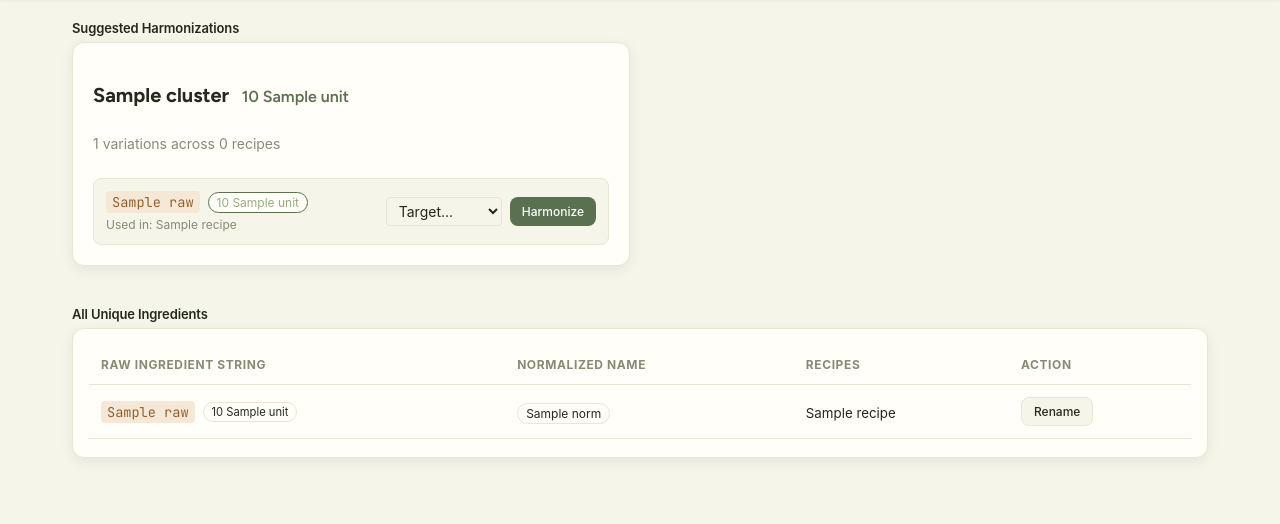
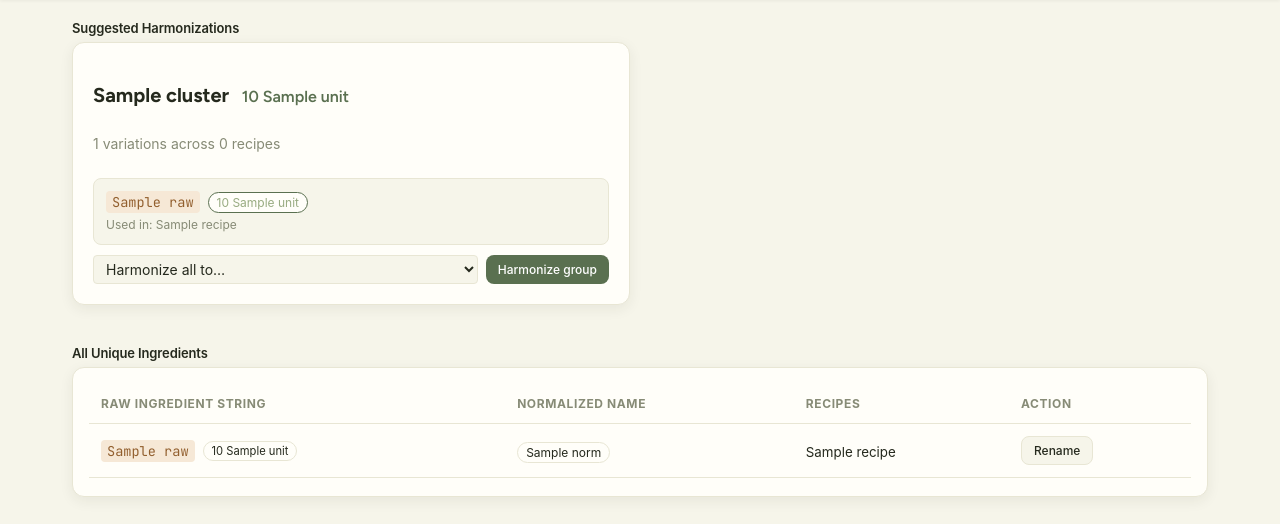
Before and after one commit to PepJr100/meal-planner, a Flask app: template meal_planner/templates/ingredients_harmonize.html in a window 1280 px wide. Shown: the part 84-608 px from the top of the page. Run offline with Flask 3, Linux system fonts and the light colour scheme; the template is opened without the code that fills it: most values are stand-ins (such as "Sample title", 1, 10 or a date in 2020).

Commit message:
Make harmonizer dropdown per-group with an "Other" free-text option
Previously each variation in a suggestion group had its own target
dropdown + Harmonize button. Replace those with a single per-group form:
pick one target for the whole group (any existing variation, or "Other"
to type a custom replacement), and harmonize all variations at once.

harmonize_apply now accepts multiple old_text values for one new_text
(getlist), skipping the target itself. The manual Rename modal still
works (single old_text + new_text).

Co-Authored-By: Claude Opus 4.8 (1M context) <noreply@anthropic.com>

```diff
--- a/meal_planner/app.py
+++ b/meal_planner/app.py
@@ -1073,11 +1073,18 @@ def harmonize_ingredients():
 
 @app.route("/ingredients/harmonize/apply", methods=["POST"])
 def harmonize_apply():
-    """Bulk replace one ingredient string with another across all recipes."""
-    old_text = (request.form.get("old_text") or "").strip()
+    """Bulk replace one or more ingredient strings with a single target across all recipes.
+
+    Accepts multiple `old_text` values (e.g. all variations in a group) and one
+    `new_text` target, which may be an existing variation or a custom-typed string.
+    """
+    old_texts = {t.strip() for t in request.form.getlist("old_text") if t.strip()}
     new_text = (request.form.get("new_text") or "").strip()
 
-    if not old_text or not new_text or old_text == new_text:
+    # Don't replace the target with itself (the chosen variation may be in the list).
+    old_texts.discard(new_text)
+
+    if not old_texts or not new_text:
         return redirect(url_for("harmonize_ingredients"))
 
     rows = db.execute("SELECT id, ingredients_text FROM recipes").fetchall()
@@ -1087,7 +1094,7 @@ def harmonize_apply():
         new_lines = []
         changed = False
         for ln in lines:
-            if ln.strip() == old_text:
+            if ln.strip() in old_texts:
                 new_lines.append(new_text)
                 changed = True
             else:
--- a/meal_planner/templates/ingredients_harmonize.html
+++ b/meal_planner/templates/ingredients_harmonize.html
@@ -46,24 +46,27 @@
                   </div>
                   <div class="variation-recipes">Used in: {{ var_data.recipes | join(', ') }}</div>
                 </div>
-                <form action="{{ url_for('harmonize_apply') }}" method="POST" class="harmonize-form"
-                      onsubmit="return validateHarmonize(this, '{{ var_data.qty }}', '{{ var_data.unit }}')">
-                  <input type="hidden" name="old_text" value="{{ raw }}" />
-                  <div class="harmonize-input-group">
-                    <select name="new_text" class="input-select" required>
-                      <option value="" disabled selected>Target...</option>
-                      {% for target_raw, target_data in cluster.variations.items() %}
-                      {% if target_raw != raw %}
-                      <option value="{{ target_raw }}" data-qty="{{ target_data.qty }}" data-unit="{{ target_data.unit }}">{{ target_raw }}</option>
-                      {% endif %}
-                      {% endfor %}
-                    </select>
-                    <button type="submit" class="primary btn-sm">Harmonize</button>
-                  </div>
-                </form>
               </div>
               {% endfor %}
             </div>
+            <form action="{{ url_for('harmonize_apply') }}" method="POST" class="harmonize-form group-harmonize-form"
+                  onsubmit="return prepareGroupHarmonize(this)">
+              {% for raw in cluster.variations.keys() %}
+              <input type="hidden" name="old_text" value="{{ raw }}" />
+              {% endfor %}
+              <input type="hidden" name="new_text" />
+              <div class="harmonize-input-group">
+                <select name="target_select" class="input-select" required onchange="toggleCustomText(this)" style="flex: 1;">
+                  <option value="" disabled selected>Harmonize all to&hellip;</option>
+                  {% for target_raw in cluster.variations.keys() %}
+                  <option value="{{ target_raw }}">{{ target_raw }}</option>
+                  {% endfor %}
+                  <option value="__other__">&#9998; Other (type your own)&hellip;</option>
+                </select>
+                <input type="text" name="custom_text" class="input-select group-custom-text" placeholder="Type replacement&hellip;" style="display: none; flex: 1;" />
+                <button type="submit" class="primary btn-sm">Harmonize group</button>
+              </div>
+            </form>
           </div>
           {% endfor %}
         </div>
@@ -155,42 +158,44 @@
         }, 300);
       }
 
-      function validateHarmonize(form, sourceQtyLabel, sourceUnitLabel) {
-        const select = form.querySelector('select[name="new_text"]');
-        const selectedOption = select.options[select.selectedIndex];
-        if (!selectedOption) return true;
+      // Show/hide the free-text box when "Other" is picked in a group dropdown.
+      function toggleCustomText(select) {
+        const form = select.closest('form');
+        const custom = form.querySelector('.group-custom-text');
+        if (select.value === '__other__') {
+          custom.style.display = '';
+          custom.required = true;
+          custom.focus();
+        } else {
+          custom.style.display = 'none';
+          custom.required = false;
+        }
+      }
 
-        const targetQtyLabel = selectedOption.getAttribute('data-qty');
-        const targetUnitLabel = selectedOption.getAttribute('data-unit');
+      // Resolve the chosen target (an existing variation or custom text),
+      // stash it in the hidden new_text field, and confirm before applying.
+      function prepareGroupHarmonize(form) {
+        const select = form.querySelector('select[name="target_select"]');
+        const custom = form.querySelector('.group-custom-text');
+        const hidden = form.querySelector('input[name="new_text"]');
 
-        console.log('Validating Harmonize:', {
-          source: { qty: sourceQtyLabel, unit: sourceUnitLabel },
-          target: { qty: targetQtyLabel, unit: targetUnitLabel }
-        });
+        let newText;
+        if (select.value === '__other__') {
+          newText = (custom.value || '').trim();
+          if (!newText) {
+            alert('Please type a replacement.');
+            custom.focus();
+            return false;
+          }
+        } else if (select.value) {
+          newText = select.value;
+        } else {
+          return false;
+        }
 
-        // Convert to comparable values
-        const parseVal = (v) => {
-          if (!v || v === 'None' || v === 'undefined') return null;
-          const n = parseFloat(v);
-          return isNaN(n) ? v.toString().toLowerCase() : n;
-        };
-
-        const sQ = parseVal(sourceQtyLabel);
-        const tQ = parseVal(targetQtyLabel);
-        const sU = (sourceUnitLabel || '').toString().toLowerCase().trim();
-        const tU = (targetUnitLabel || '').toString().toLowerCase().trim();
-
-        // Use a small epsilon for float comparison if they are numbers
-        const qtysMatch = (typeof sQ === 'number' && typeof tQ === 'number')
-          ? Math.abs(sQ - tQ) < 0.0001
-          : sQ === tQ;
-
-        if (!qtysMatch || sU !== tU) {
-          const sText = (sQ === null) ? "no measure" : `${sourceQtyLabel} ${sourceUnitLabel}`;
-          const tText = (tQ === null) ? "no measure" : `${targetQtyLabel} ${targetUnitLabel}`;
-          return confirm(`WARNING: You are harmonizing items with DIFFERENT measures.\n\nFrom: ${sText}\nTo: ${tText}\n\nThis will update your recipes to the NEW measure. Are you sure you want to proceed?`);
-        }
-        return true;
+        hidden.value = newText;
+        const count = form.querySelectorAll('input[name="old_text"]').length;
+        return confirm(`Harmonize all ${count} variation(s) in this group to:\n\n"${newText}"\n\nThis updates every matching ingredient line across your recipes.`);
       }
     </script>
   </body>
```
